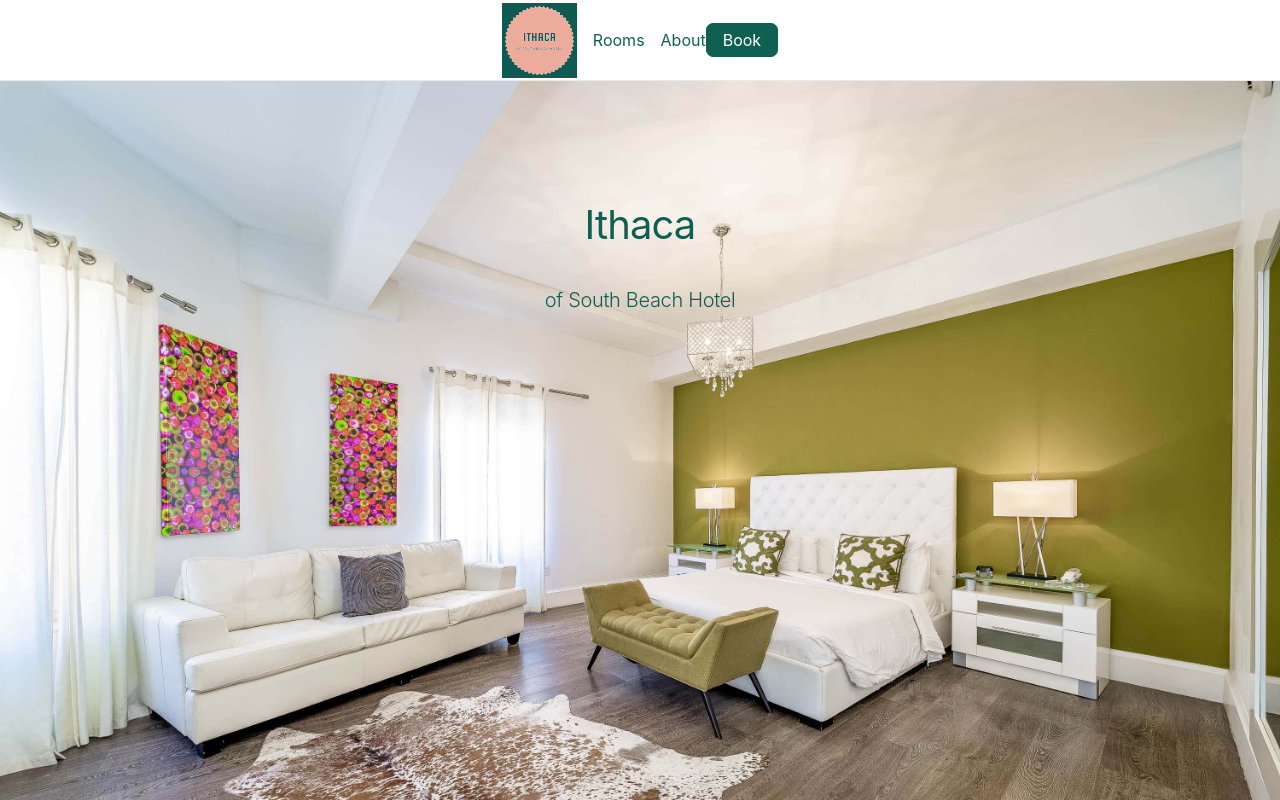
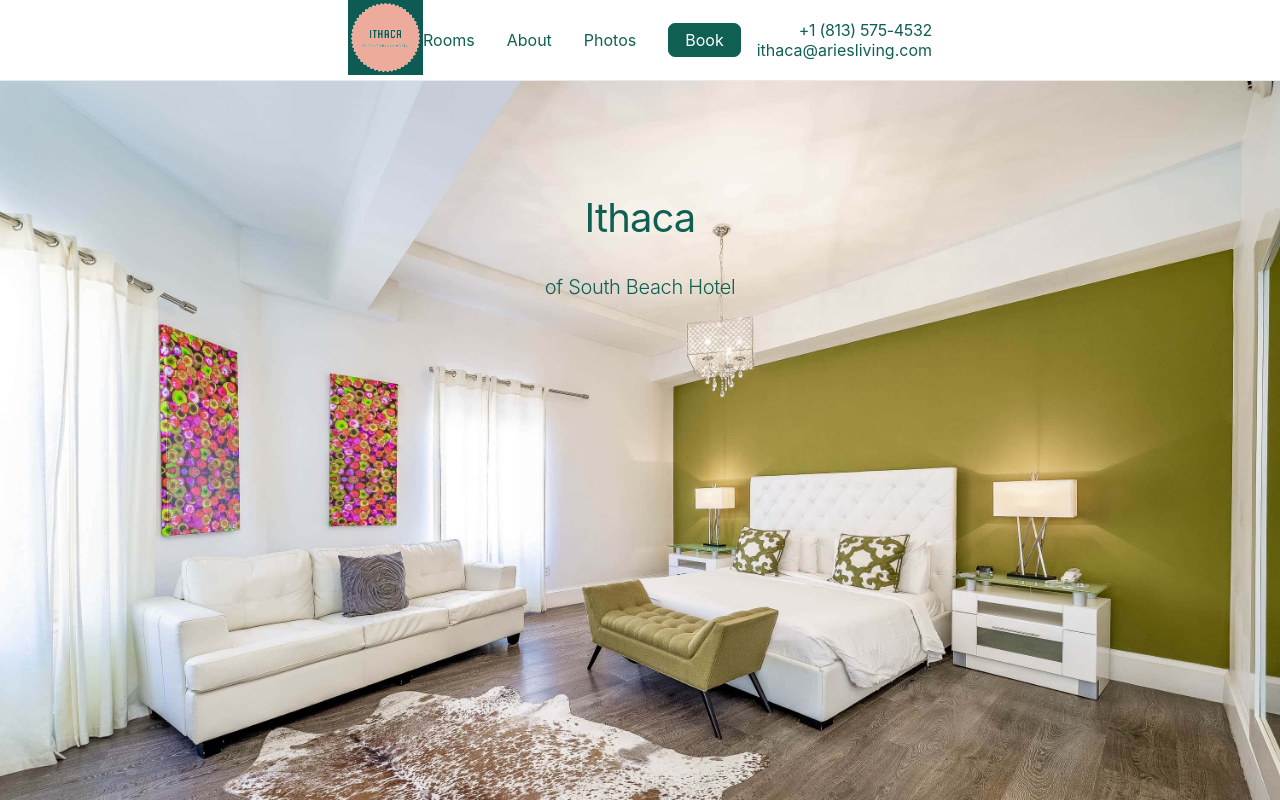
Before and after one commit to dmartss/ithaca-south-beach, a Next.js app: page / in a window 1280 px wide. Shown: the top 800 px of the page. Built offline with nearby package versions, Linux system fonts and the light colour scheme; a web font is replaced by a local one.

Commit message:
remove article

```diff
--- a/components/header/navbar.js
+++ b/components/header/navbar.js
@@ -2,6 +2,7 @@
 import Link from 'next/link'
 import { useRouter } from 'next/router'
 import cn from 'classnames'
+import { EMAIL_ADDRESS, PHONE_NUMBER } from 'lib/constants'
 
 import Logo from 'components/icons/logo'
 import Container from 'components/container'
@@ -11,7 +12,7 @@
   const { route } = useRouter()
 
   return (
-    <Container center>
+    <Container wide center>
       <nav className="f-reset">
         <div className="mobile-top">
           <Link href="/">
@@ -32,6 +33,7 @@
             </a>
           </Link>
 
+          <div className="urls">
             <Link href="/">
               <a className={cn('mute', { selected: route.startsWith('/rooms') })} title="Rooms">
                 Rooms
@@ -44,9 +46,20 @@
               </a>
             </Link>
 
+            <Link href="/">
+              <a className={cn('mute', { selected: route.startsWith('/photos') })} title="Photos">
+                Photos
+              </a>
+            </Link>
+          </div>
+
           <div className="book">
             <Button href="/">Book</Button>
           </div>
+        </div>
+        <div className="right">
+          <p>{PHONE_NUMBER}</p>
+          <a href={`mailto:${EMAIL_ADDRESS}`}>{EMAIL_ADDRESS}</a>
         </div>
       </nav>
 
@@ -57,6 +70,7 @@
           display: flex;
           align-items: center;
           height: var(--header-height);
+          margin: 0 3rem;
         }
 
         .links {
@@ -67,11 +81,22 @@
           z-index: 1;
         }
 
+        .urls {
+          width: 100%;
+          display: flex;
+          align-items: center;
+          justify-content: flex-end;
+          z-index: 1;
+        }
+
+        .urls a {
+          margin-right: 2rem;
+        }
+
         .links a {
           color: var(--accents-1);
           text-decoration: none;
           transition: color 0.2s ease;
-          margin-left: 1rem;
         }
 
         .links a:hover {
@@ -81,11 +106,6 @@
         .links a.selected {
           color: var(--accents-2);
           text-shadow: 0px 0px 1px #0070f3;
-        }
-
-        .links a:first-child {
-          display: flex;
-          margin: 0;
         }
 
         a.icon,
@@ -114,6 +134,17 @@
         .book :global(a:focus),
         .book :global(a:hover) {
           background-color: transparent;
+          color: var(--accents-1);
+        }
+
+        .right {
+          text-align: right;
+          display: flex;
+          flex-direction: column;
+          justify-content: center;
+          margin-left: 1rem;
+          margin-bottom: 1rem;
+          line-height: 0.25;
           color: var(--accents-1);
         }
 
--- a/components/page/index.js
+++ b/components/page/index.js
@@ -10,9 +10,9 @@
       <Head title={title} description={description} image={image} />
       <Header />
       <main className={styles.main}>
-        <article>{children}</article>
+        {children}
+        <Footer />
       </main>
-      <Footer />
     </div>
   )
 }
--- a/styles/global.css
+++ b/styles/global.css
@@ -1,4 +1,3 @@
-@import './markdown.css';
 @import './nprogress.css';
 @import './inter.css';
 
@@ -19,11 +18,11 @@
   --bg: #fafbfc;
   --fg: #131415;
   --gray: #666;
-  --light-gray: #444;
+  /* --light-gray: #444;
   --lighter-gray: #222;
   --lightest-gray: #1a1a1a;
   --gray-alpha: rgba(255, 255, 255, 0.3);
-  --selection: rgba(255, 255, 255, 0.99);
+  --selection: rgba(255, 255, 255, 0.99); */
 
   /* Static Colors */
   --accents-1: #0f5f53;
@@ -80,7 +79,7 @@
   padding: 0;
   margin: 0;
   font-size: 16px;
-  background: var(--bg);
+  background: var(--accents-4);
   color: var(--fg);
   font-display: block;
   font-feature-settings: 'calt' 'case' 'rlig';
@@ -100,6 +99,7 @@
 p,
 li {
   letter-spacing: -0.33px;
+  transition: color var(--transition);
 }
 
 h1,
@@ -168,11 +168,6 @@
   font-family: inherit;
 }
 
-pre,
-code {
-  font-family: var(--font-mono);
-}
-
 .clamp {
   display: -webkit-box;
   -webkit-box-orient: vertical;
@@ -228,6 +223,14 @@
 }
 .display-none {
   display: none;
+}
+
+img {
+  max-width: 100%;
+  width: var(--main-content);
+  width: auto;
+  margin: auto;
+  display: block;
 }
 
 svg {
--- a/styles/markdown.css
+++ /dev/null
@@ -1,17 +0,0 @@
-article {
-  margin: 0 auto;
-  line-height: 1.9;
-}
-
-article p {
-  color: var(--article-color);
-  transition: color var(--transition);
-}
-
-article img {
-  max-width: 100%;
-  width: var(--main-content);
-  width: auto;
-  margin: auto;
-  display: block;
-}
```
Lines whose indentation alone changed are shown as unchanged.
